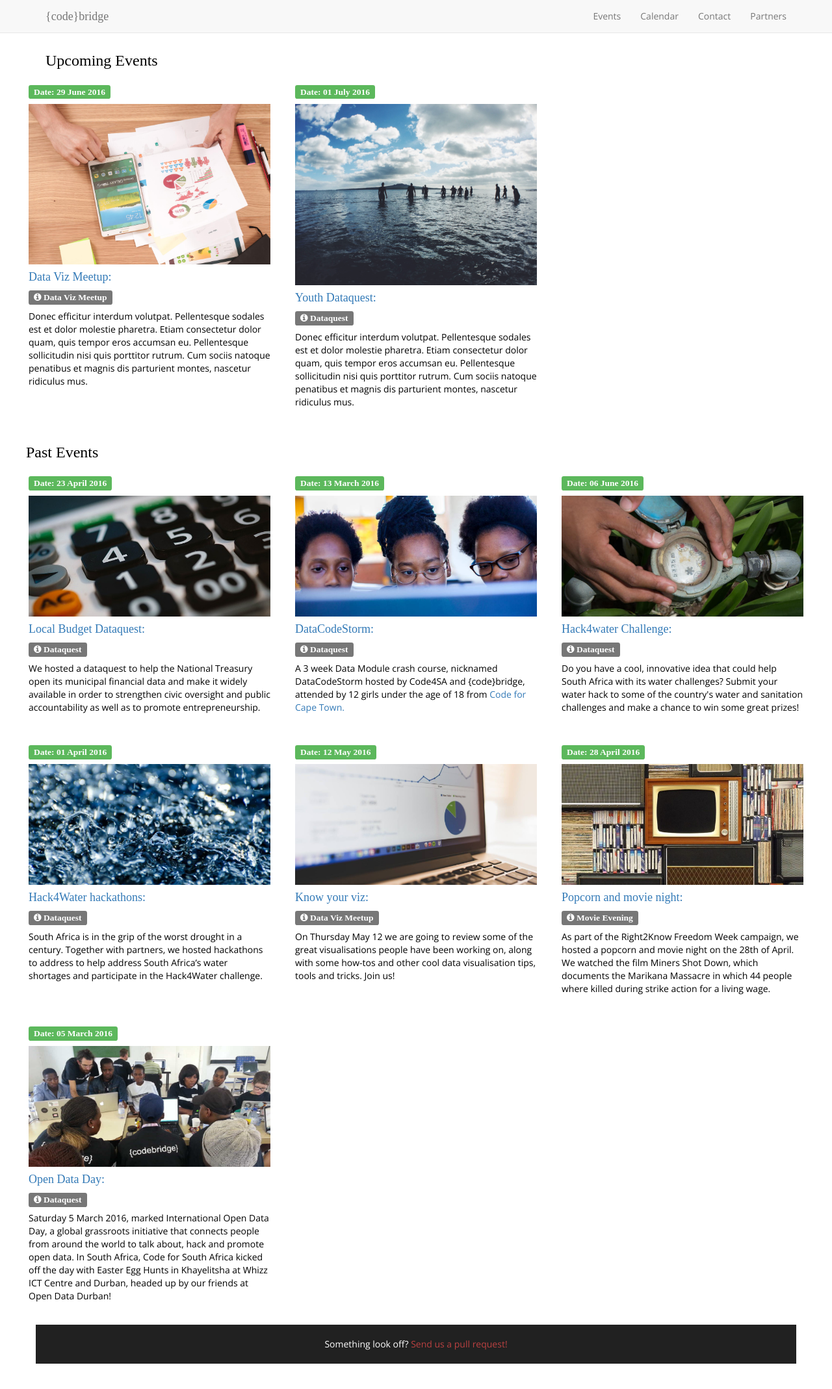
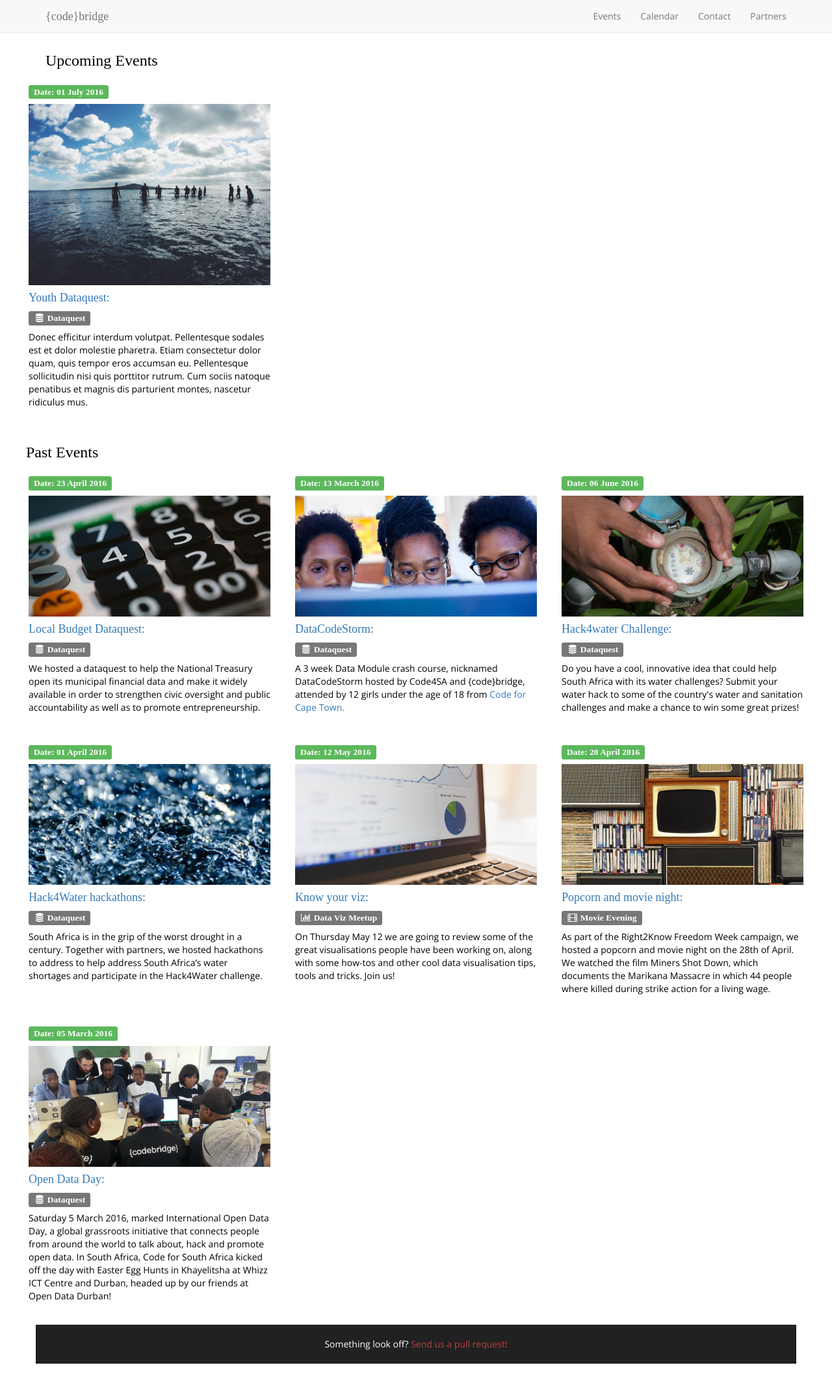
Before and after one commit to codebridge-za/codebridge.co.za, a Jekyll site: the page built from events/index.html, in a window 1280 px wide. Shown: the top 2138 px of the page at 65% size. Built offline with Jekyll 4.4.1, drawn with Linux system fonts in a browser that asks for light colours; nearby versions of some CDN libraries; some web fonts are replaced.

```diff
--- a/_allevents/upcoming_dataviz.html
+++ /dev/null
@@ -1,44 +0,0 @@
----
-layout: default
-title: Data Viz Meetup
-description: Donec efficitur interdum volutpat. Pellentesque sodales est et dolor molestie pharetra. Etiam consectetur dolor quam, quis tempor eros accumsan eu. Pellentesque sollicitudin nisi quis porttitor rutrum. Cum sociis natoque penatibus et magnis dis parturient montes, nascetur ridiculus mus.
-image: /images/data.jpg
-ev-date: 2016-06-29
-type: Data Viz Meetup
-link: /allevents/upcoming_dataviz.html
----
-<div class="container contact">
-
-	<div class="row">
-		<div class="col-xs-12">
-			<h2>{{page.title}}</h2>
-			<h4><span class="label label-success">{{page.ev-date | date_to_long_string }}</span></h4>
-		</div>
-	</div>
-	<div class="row">
-		<div class="col-md-6">
-			<p>Donec id nunc odio. Mauris a pulvinar mi. Etiam quis diam rutrum.</p>
-			<p>Donec efficitur interdum volutpat. Pellentesque sodales est et dolor molestie pharetra. Etiam consectetur dolor quam, quis tempor eros accumsan eu. Pellentesque sollicitudin nisi quis porttitor rutrum. Cum sociis natoque penatibus et magnis dis parturient montes, nascetur ridiculus mus.</p>
-
-			<p>Donec efficitur interdum volutpat. Pellentesque sodales est et dolor molestie pharetra. Etiam consectetur dolor quam, quis tempor eros accumsan eu.</p>
-
-			<div class="well">
-				<p><i class="fa fa-calendar-o fa-fw"></i> {{page.ev-date | date_to_long_string }}</p>
-				<p><i class="fa fa-clock-o fa-fw"></i> 18:30</p>
-				<p><i class="fa fa-map-marker fa-fw"></i> <a href="contact">{code}bridge</a></p>
-			</div>
-
-			<!--Insert Google form code below. Replace the "RSVP" code below.-->
-			<a style="margin-bottom: 5px;" href="https://docs.google.com/forms/d/1XF3SN8JjAQ_ciBmkC7MO4hQNTX_Ec5kUkgopVdo4VzM/viewform" target="_blank" class="btn btn-primary" role="button"><i class="fa fa-user-plus"></i> RSVP</a>
-
-			<a style="margin-bottom: 5px;" href=/contact.html class="btn btn-default" role="button"><i class="fa fa-map-signs"></i> Directions to {code}bridge</a>
-
-		</div>
-
-		<div class="col-md-6">
-			<img src="{{page.image}}" width="100%">
-		</div>
-
-	</div>
-
-</div>
--- a/_data/event_types.yaml
+++ b/_data/event_types.yaml
@@ -2,21 +2,26 @@
 - eventtype: Dataquest
   description: Dataquests are an opportunity for teams to work on a specific problem surfaced from an accountability workshop.
                 These could range from story angels, interesting visualisations to prototype apps which could be further developed either through mentorship opportunities or via community evenings.
+  icon: fa fa-database fa-fw
 
 - eventtype: Movie Evening
   description: A movie evening is a casual, informative evening where members gather to watch an informative film aligned to interesting social issues, share some popcorn and a drink and learn more about each other and the society we live in.
+  icon: fa fa-film fa-fw
 
 - eventtype: Community Evening
   description: Community nights are a chance for the Codebridge community to get together and work on projects.
               The idea is to create a space that people know will be open and available on a regular basis and instill a culture of working on pet projects or finding a project to work on.
               On the odd occasion we might have a guest speaker doing a quick chat, but nothing too formal.
               People are free to arrive when they can and stay as long as they can.
+  icon: fa fa-users fa-fw
 
 - eventtype: Data Viz Meetup
   description: Data viz meetups take a show-and-tell format. We encourage people to share what they have been working on and want to showcase and encourage discussions around data viz best practises.
+  icon: fa fa-bar-chart fa-fw
 
 - eventtype: Accountability Workshop
   description: Accountability workshops aim to understand a specific problem space, as guided by the monthly theme. We invite CSOs and other members of society who feel strongly about the theme, or understand the theme, to share their learnings and experience with us through a facilitated workshop.
                These findings are prioritised as a group and put forward for future hackathon/dataquests as well as available community projects.
                In addition, participants are encouraged to champion a project through to completion.
+  icon: fa fa-building fa-fw
 ---
--- a/events/index.html
+++ b/events/index.html
@@ -23,7 +23,7 @@ title: Events}}
 					<h4><a href="{{event.link}}">{{event.title}}:</a></h4>
 					{% for evt in site.data.event_types %}
 						{% if evt.eventtype == event.type %}
-							<h4><a class="label label-default" href="/event-types.html" data-toggle="tooltip" data-placement="top" title="{{evt.description}}"><i class="fa fa-info-circle"></i> {{event.type}}</a></h4>
+							<h4><a class="label label-default" href="/event-types.html" data-toggle="tooltip" data-placement="top" title="{{evt.description}}"><i class="{{evt.icon}}" aria-hidden = "true"></i> {{event.type}}</a></h4>
 							{% break %}
 						{% else %}
 						{% endif %}
@@ -58,7 +58,7 @@ title: Events}}
 					<h4><a href="{{event.link}}">{{event.title}}:</a></h4>
 					{% for evt in site.data.event_types %}
 						{% if evt.eventtype == event.type %}
-							<h4><a class="label label-default" href="/event-types.html" data-toggle="tooltip" data-placement="top" title="{{evt.description}}"><i class="fa fa-info-circle"></i> {{event.type}}</a></h4>
+							<h4><a class="label label-default" href="/event-types.html" data-toggle="tooltip" data-placement="top" title="{{evt.description}}"><i class="{{evt.icon}}" aria-hidden = "true"></i> {{event.type}}</a></h4>
 							{% break %}
 						{% else %}
 						{% endif %}
```
Also changed, not shown: _allevents/youth-dataquest.html (+11 -4 lines).
